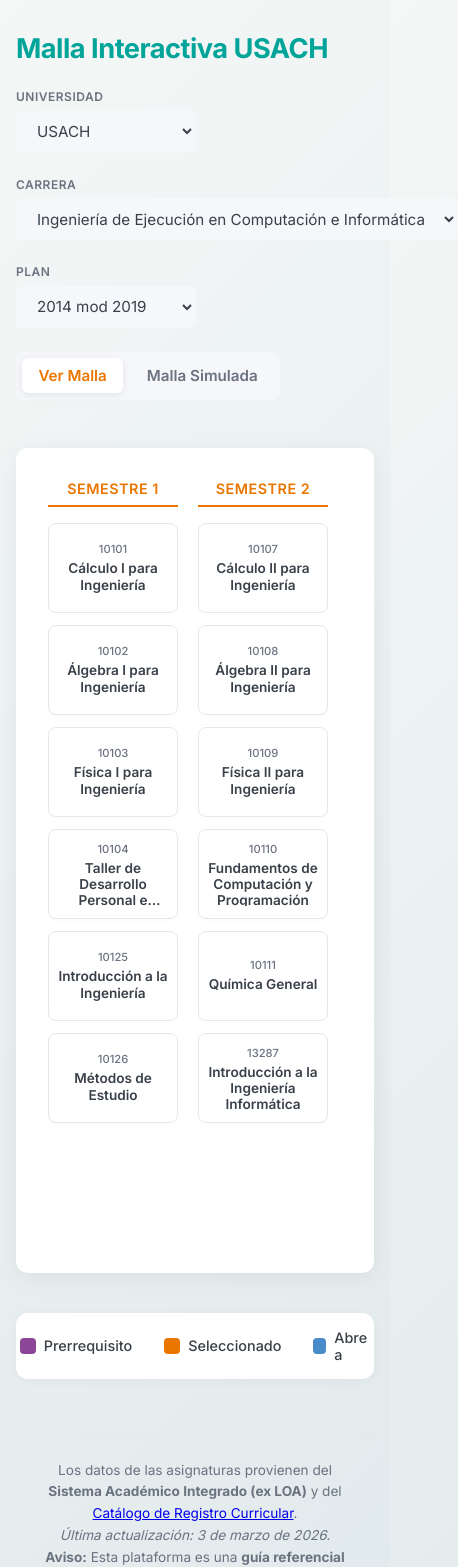
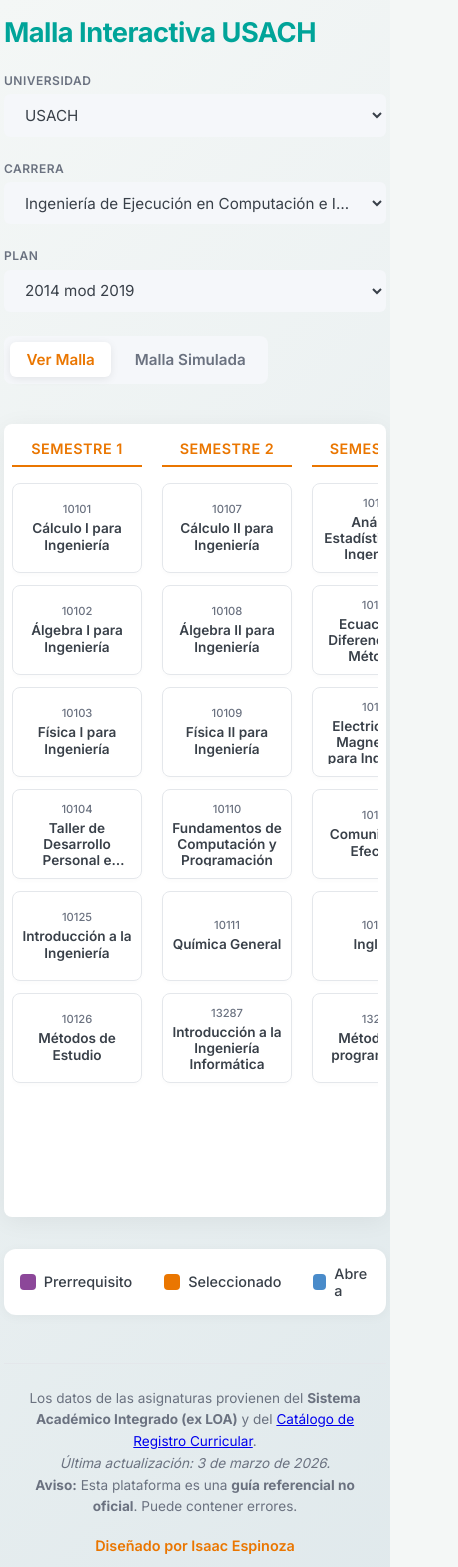
Before and after one commit to IsaacEspinoza91/Malla-Interactiva-Web-USACH, a Vue app: page / in a window 390 px wide. Shown: the top 1567 px of the page, 458 px wide, since content can reach past the window. Built offline with nearby package versions, Linux system fonts and the light colour scheme.

Commit message:
Fix vista movil

```diff
--- a/src/App.vue
+++ b/src/App.vue
@@ -256,4 +256,14 @@
   color: var(--color-orange);
   transform: translateY(-2px);
 }
+
+@media (max-width: 768px) {
+  .app-container {
+    gap: 1rem;
+  }
+  .main-content {
+    padding: 1rem 0.5rem;
+    border-radius: 8px;
+  }
+}
 </style>
--- a/src/components/TopBar.vue
+++ b/src/components/TopBar.vue
@@ -109,6 +109,9 @@
   display: flex;
   flex-direction: column;
   gap: 0.4rem;
+  flex: 1 1 auto;
+  min-width: 150px;
+  max-width: 100%;
 }
 
 .select-group label {
@@ -120,7 +123,11 @@
 }
 
 .select-group select {
-  min-width: 180px;
+  width: 100%;
+  max-width: 100%;
+  text-overflow: ellipsis;
+  overflow: hidden;
+  white-space: nowrap;
   background-color: var(--color-gray-light);
   border: 1px solid transparent;
 }
--- a/src/style.css
+++ b/src/style.css
@@ -43,10 +43,10 @@
 }
 
 #app {
-  max-width: 1400px;
+  max-width: 1920px;
+  width: 95%;
   margin: 0 auto;
   padding: 2rem 1rem;
-  width: 100%;
   box-sizing: border-box;
 }
 
@@ -86,3 +86,10 @@
   from { opacity: 0; transform: translateY(10px); }
   to { opacity: 1; transform: translateY(0); }
 }
+
+@media (max-width: 768px) {
+  #app {
+    width: 100%;
+    padding: 1rem 0.25rem;
+  }
+}
```
